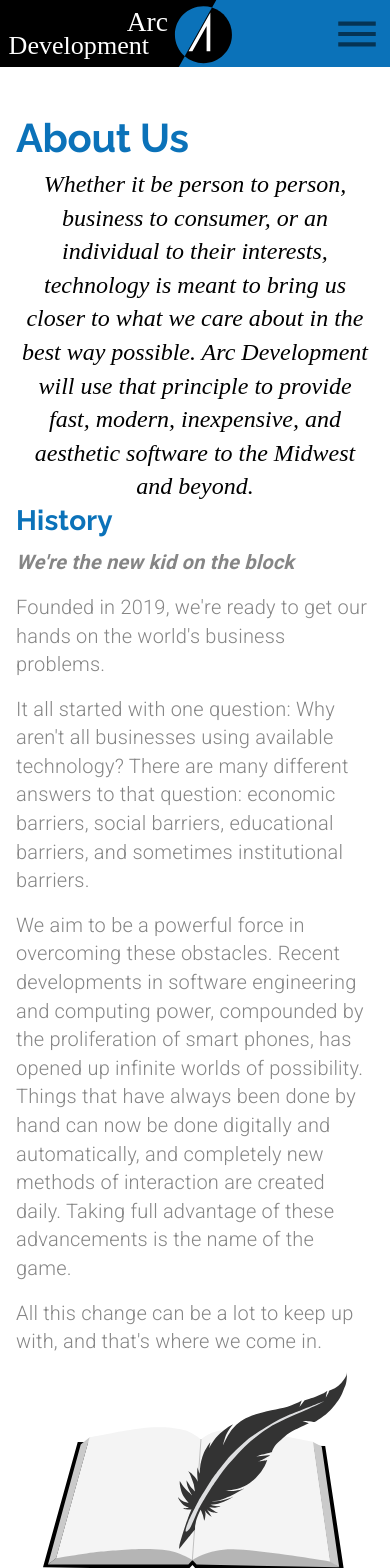
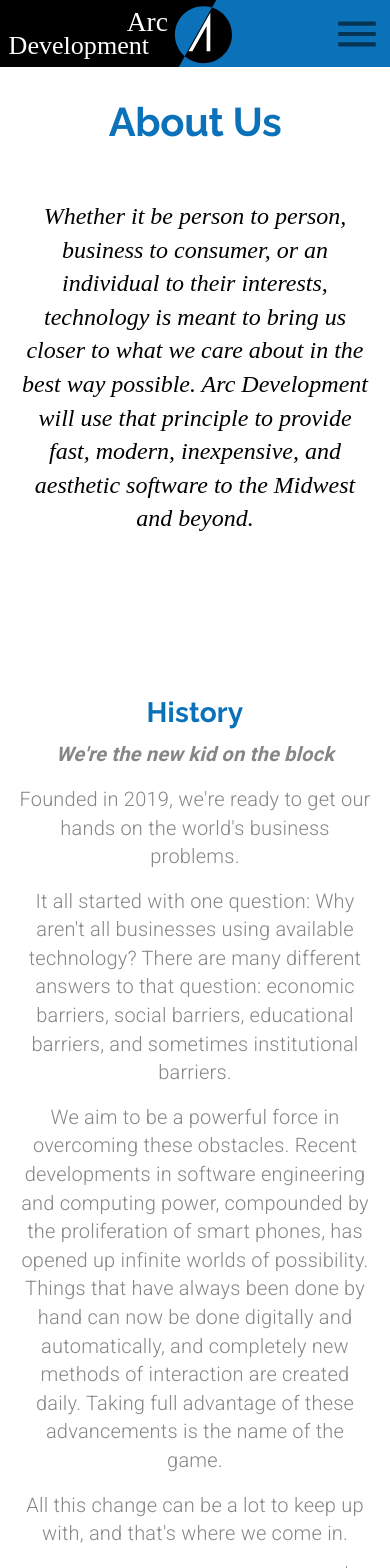
Before and after one commit to SimAndrew/Arc-Development, a React (Vite) app: page /aboutus in a window 390 px wide. Shown: the top 1568 px of the page. Built offline with nearby package versions, Linux system fonts and the light colour scheme.

Commit message:
feat: in (AboutUs.jsx) add responsive design

```diff
--- a/src/pages/AboutUs.jsx
+++ b/src/pages/AboutUs.jsx
@@ -8,6 +8,9 @@ import person from '../assets/person.svg';
 import history from '../assets/history.svg';
 import yearbook from '../assets/yearbook.jpg';
 import puppy from '../assets/puppy.jpg';
+import CallToAction from '../components/ui/CallToAction.jsx';
+import background from '../assets/background.jpg';
+import mobileBackground from '../assets/mobileBackground.jpg';
 
 const StyledMissionStatement = styled(Grid)(({ theme }) => ({
 	fontStyle: 'italic',
@@ -43,13 +46,37 @@ function AboutUs() {
 	const matchesMD = useMediaQuery(theme.breakpoints.down('md'));
 	const matchesSM = useMediaQuery(theme.breakpoints.down('sm'));
 
+	const StyledBackground = styled('div')(() => ({
+		backgroundImage: `url(${background})`,
+		backgroundPosition: 'center',
+		backgroundSize: 'cover',
+		backgroundAttachment: 'fixed',
+		backgroundRepeat: 'no-repeat',
+		height: '100%',
+		width: '100%',
+		[theme.breakpoints.down('md')]: {
+			backgroundImage: `url(${mobileBackground})`,
+			backgroundAttachment: 'inherit',
+		},
+	}));
+
 	return (
 		<Grid container direction="column">
-			<StyledGridRowContainer item style={{ marginTop: '2em' }}>
-				<Typography variant="h2">About Us</Typography>
+			<StyledGridRowContainer
+				item
+				style={{ marginTop: matchesMD ? '1em' : '2em' }}
+			>
+				<Typography textAlign={matchesMD ? 'center' : undefined} variant="h2">
+					About Us
+				</Typography>
 			</StyledGridRowContainer>
 
-			<StyledGridRowContainer item container justifyContent="center">
+			<StyledGridRowContainer
+				item
+				container
+				justifyContent="center"
+				style={{ marginTop: '3em' }}
+			>
 				<StyledMissionStatement variant="h4" textAlign="center">
 					Whether it be person to person, business to consumer, or an individual
 					to their interests, technology is meant to bring us closer to what we
@@ -59,7 +86,14 @@ function AboutUs() {
 				</StyledMissionStatement>
 			</StyledGridRowContainer>
 
-			<StyledGridRowContainer item container justifyContent="space-around">
+			<StyledGridRowContainer
+				item
+				container
+				justifyContent="space-around"
+				style={{ marginTop: '10em', marginBottom: '10em' }}
+				direction={matchesMD ? 'column' : 'row'}
+				alignItems={matchesMD ? 'center' : undefined}
+			>
 				<Grid item>
 					<Grid
 						item
@@ -69,7 +103,11 @@ function AboutUs() {
 						style={{ maxWidth: '35em' }}
 					>
 						<Grid item>
-							<Typography variant="h4" gutterBottom>
+							<Typography
+								textAlign={matchesMD ? 'center' : undefined}
+								variant="h4"
+								gutterBottom
+							>
 								History
 							</Typography>
 						</Grid>
@@ -78,24 +116,37 @@ function AboutUs() {
 							<Typography
 								variant="body2"
 								paragraph
+								textAlign={matchesMD ? 'center' : undefined}
 								style={{ fontWeight: 700, fontStyle: 'italic' }}
 							>
 								We&apos;re the new kid on the block
 							</Typography>
 
-							<Typography variant="body2" paragraph>
+							<Typography
+								variant="body2"
+								paragraph
+								textAlign={matchesMD ? 'center' : undefined}
+							>
 								Founded in 2019, we&apos;re ready to get our hands on the
 								world&apos;s business problems.
 							</Typography>
 
-							<Typography variant="body2" paragraph>
+							<Typography
+								variant="body2"
+								paragraph
+								textAlign={matchesMD ? 'center' : undefined}
+							>
 								It all started with one question: Why aren&apos;t all businesses
 								using available technology? There are many different answers to
 								that question: economic barriers, social barriers, educational
 								barriers, and sometimes institutional barriers.
 							</Typography>
 
-							<Typography variant="body2" paragraph>
+							<Typography
+								variant="body2"
+								paragraph
+								textAlign={matchesMD ? 'center' : undefined}
+							>
 								We aim to be a powerful force in overcoming these obstacles.
 								Recent developments in software engineering and computing power,
 								compounded by the proliferation of smart phones, has opened up
@@ -105,7 +156,11 @@ function AboutUs() {
 								full advantage of these advancements is the name of the game.
 							</Typography>
 
-							<Typography variant="body2" paragraph>
+							<Typography
+								variant="body2"
+								paragraph
+								textAlign={matchesMD ? 'center' : undefined}
+							>
 								All this change can be a lot to keep up with, and that&apos;s
 								where we come in.
 							</Typography>
@@ -129,6 +184,7 @@ function AboutUs() {
 				container
 				direction="column"
 				alignItems="center"
+				style={{ marginBottom: '15em' }}
 			>
 				<Grid item>
 					<Typography textAlign="center" variant="h4" gutterBottom>
@@ -147,17 +203,16 @@ function AboutUs() {
 					<StyledAvatar alt="avatar" src={person} />
 				</Grid>
 
-				<Grid item container>
-					<Grid item container direction="column" lg>
-						<Grid item>
-							<img src={yearbook} alt="yearbook" />
-						</Grid>
-						<Grid item>
-							<Typography variant="caption">Coding</Typography>
-						</Grid>
-					</Grid>
-
-					<Grid item lg style={{ maxWidth: '45em', padding: '1.25em' }}>
+				<Grid item container justifyContent={matchesMD ? 'center' : undefined}>
+					<Grid
+						item
+						lg
+						sx={{
+							maxWidth: '45em',
+							padding: '1.25em',
+							display: { md: 'block', sm: 'block', lg: 'none' },
+						}}
+					>
 						<Typography variant="body1" align="center" paragraph>
 							I taught myself basic coding from a library book in third grade,
 							and ever since then my passion has solely been set on learning —
@@ -169,10 +224,58 @@ function AboutUs() {
 							with the intuition I have developed.
 						</Typography>
 					</Grid>
-
-					<Grid item container direction="column" lg alignItems="flex-end">
+					<Grid
+						item
+						container
+						direction="column"
+						lg
+						alignItems={matchesMD ? 'center' : undefined}
+						style={{ marginBottom: matchesMD ? '2.5em' : 0 }}
+					>
 						<Grid item>
-							<img src={puppy} alt="terrier puppy" />
+							<img
+								src={yearbook}
+								alt="yearbook"
+								style={{ maxWidth: matchesMD ? 300 : undefined }}
+							/>
+						</Grid>
+						<Grid item>
+							<Typography variant="caption">Coding</Typography>
+						</Grid>
+					</Grid>
+					<Grid
+						item
+						lg
+						sx={{
+							maxWidth: '45em',
+							padding: '1.25em',
+							display: { md: 'none', sm: 'none', lg: 'block' },
+						}}
+					>
+						<Typography variant="body1" align="center" paragraph>
+							I taught myself basic coding from a library book in third grade,
+							and ever since then my passion has solely been set on learning —
+							learning about computers, learning mathematics and philosophy,
+							studying design, always just learning.
+						</Typography>
+						<Typography variant="body1" align="center" paragraph>
+							Now I’m ready to apply everything I’ve learned, and to help others
+							with the intuition I have developed.
+						</Typography>
+					</Grid>
+					<Grid
+						item
+						container
+						direction="column"
+						lg
+						alignItems={matchesMD ? 'center' : 'flex-end'}
+					>
+						<Grid item>
+							<img
+								src={puppy}
+								alt="terrier puppy"
+								style={{ maxWidth: matchesMD ? 300 : undefined }}
+							/>
 						</Grid>
 						<Grid item>
 							<Typography variant="caption">
@@ -182,6 +285,12 @@ function AboutUs() {
 					</Grid>
 				</Grid>
 			</StyledGridRowContainer>
+
+			<Grid item>
+				<StyledBackground>
+					<CallToAction />
+				</StyledBackground>
+			</Grid>
 		</Grid>
 	);
 }
```
